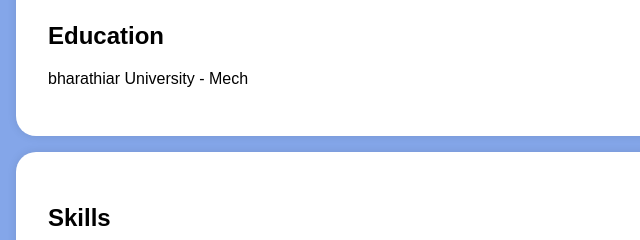
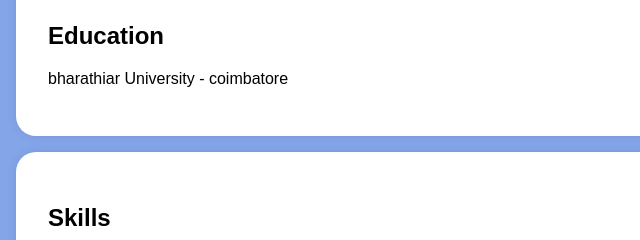
Before and after one commit to n73ivii55/digital-portfolio, a plain HTML site: page Index.html in a window 1280 px wide. Shown: the part 512-752 px from the top of the page, 0-640 px from the left. Drawn offline with Linux system fonts and the light colour scheme.

Commit message:
Update Index.html

```diff
--- a/Index.html
+++ b/Index.html
@@ -128,7 +128,7 @@
     <section id="education">
         <div class="section-content">
             <h2>Education</h2>
-            <p>bharathiar University  - Mech</p>
+            <p>bharathiar University  - coimbatore</p>
 
 
         </div>
```
